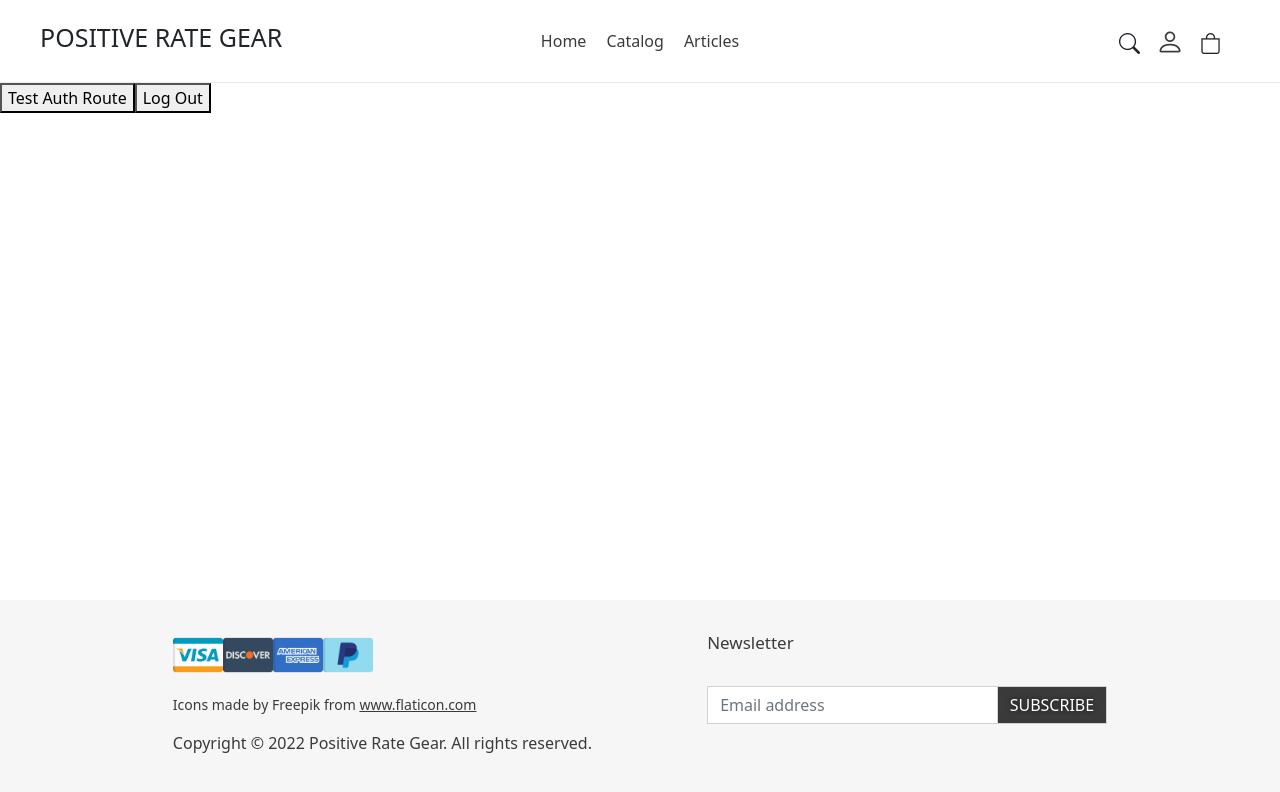
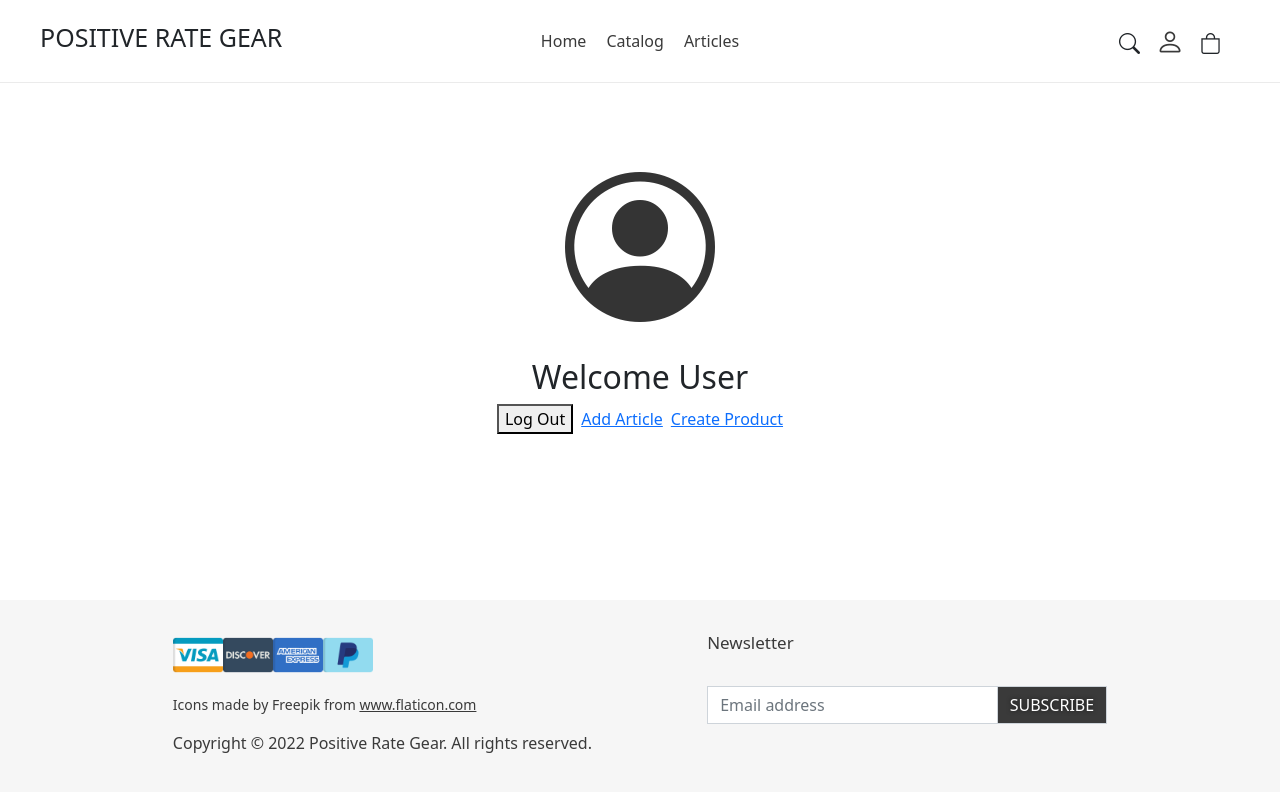
Before and after one commit to RiverDuke/Airplane-ecommerce, a React (Create React App) app: page /account in a window 1280 px wide. Shown: the top 792 px of the page. Built offline with nearby package versions, Linux system fonts and the light colour scheme; no server answers.

Commit message:
account page updated,articles,and product pages added

```diff
--- a/src/components/account.js
+++ b/src/components/account.js
@@ -1,24 +1,38 @@
-import { logout, Test } from "../utils/api";
+import { useEffect } from "react";
+import { Link, useNavigate } from "react-router-dom";
+import { logout, authCheck } from "../utils/api";
 
 export default function Account() {
+  const navigate = useNavigate();
+
+  useEffect(() => {
+    authCheck()
+      .then((res) => res.json())
+      .then((res) => {
+        console.log(res);
+        if (res.msg) {
+          navigate("/login");
+        }
+      });
+  }, []);
+
   return (
-    <>
+    <div className="account">
+      <div className="center_icon">
+        <i className="bi bi-person-circle"></i>
+      </div>
+      <h2>Welcome User</h2>
       <button
-        onClick={async () => {
-          const res = await Test();
-          const body = await res.json();
-          console.log(body);
-        }}
-      >
-        Test Auth Route
-      </button>
-      <button
-        onClick={async () => {
-          await logout();
+        onClick={() => {
+          logout().then(() => navigate("/login"));
         }}
       >
         Log Out
       </button>
-    </>
+      <Link className="mx-2" to="/account/add-article">
+        Add Article
+      </Link>
+      <Link to="/account/create-product">Create Product</Link>
+    </div>
   );
 }
--- /dev/null
+++ b/src/components/add_article.js
@@ -0,0 +1,3 @@
+export default function AddArticle() {
+  return <h1>Hello Article</h1>;
+}
--- /dev/null
+++ b/src/components/create_product.js
@@ -0,0 +1,3 @@
+export default function CreateProduct() {
+  return <h1>Hello Product</h1>;
+}
--- a/src/components/login.js
+++ b/src/components/login.js
@@ -1,6 +1,6 @@
 import React, { useEffect, useState } from "react";
 import { Link, useNavigate } from "react-router-dom";
-import { login } from "../utils/api";
+import { authCheck, login } from "../utils/api";
 
 export default function Login() {
   const initialValue = {
@@ -11,6 +11,17 @@ export default function Login() {
   const [data, setData] = useState(initialValue);
   const [error, setError] = useState(false);
   const navigate = useNavigate();
+
+  useEffect(() => {
+    authCheck()
+      .then((res) => res.json())
+      .then((res) => {
+        console.log(res);
+        if (res.authorized) {
+          navigate("/account");
+        }
+      });
+  }, []);
 
   function onChange({ target }) {
     setData({
--- /dev/null
+++ b/src/css/account.css
@@ -0,0 +1,12 @@
+.account {
+  text-align: center;
+}
+
+.center_icon {
+  font-size: 150px;
+  color: #343434;
+  justify-content: center;
+  margin-top: 50px;
+  display: flex;
+  border-radius: 50%;
+}
--- a/src/index.js
+++ b/src/index.js
@@ -6,6 +6,7 @@ import "./css/navbar.css";
 import "./css/home.css";
 import "./css/footer.css";
 import "./css/login.css";
+import "./css/account.css";
 
 const root = ReactDOM.createRoot(document.getElementById("root"));
 root.render(
--- a/src/layout.js
+++ b/src/layout.js
@@ -1,7 +1,9 @@
 import React from "react";
 import { Route, Routes } from "react-router-dom";
 import Account from "./components/account";
+import AddArticle from "./components/add_article";
 import CreateAccount from "./components/create_account";
+import CreateProduct from "./components/create_product";
 import Footer from "./components/footer";
 import HomePage from "./components/home";
 import Login from "./components/login";
@@ -23,6 +25,11 @@ function Layout() {
         <Route exact path="/" element={<HomePage />}></Route>
         <Route path="/login" element={<Login />}></Route>
         <Route path="/register" element={<CreateAccount />}></Route>
+        <Route path="/account/add-article" element={<AddArticle />}></Route>
+        <Route
+          path="/account/create-product"
+          element={<CreateProduct />}
+        ></Route>
         <Route path="/account" element={<Account />}></Route>
       </Routes>
       <Footer />
--- a/src/utils/api.js
+++ b/src/utils/api.js
@@ -34,7 +34,7 @@ export async function register(data) {
   return await fetch(url, options);
 }
 
-export async function Test() {
+export async function authCheck() {
   const url = new URL(`${backEndUrl}/login/test`);
   const options = {
     method: "GET",
```
